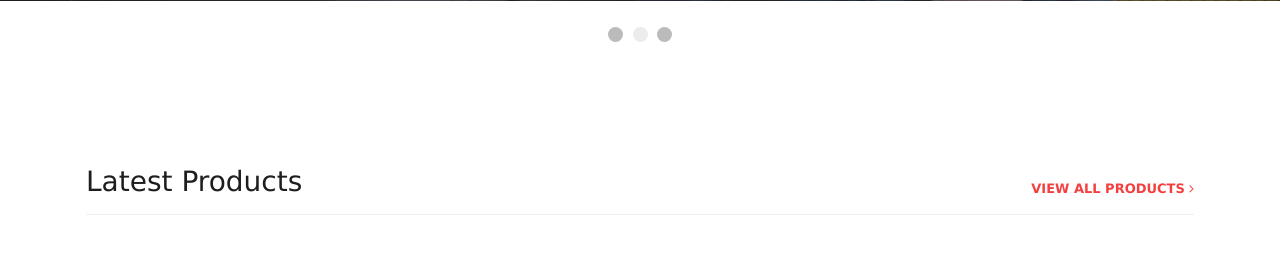
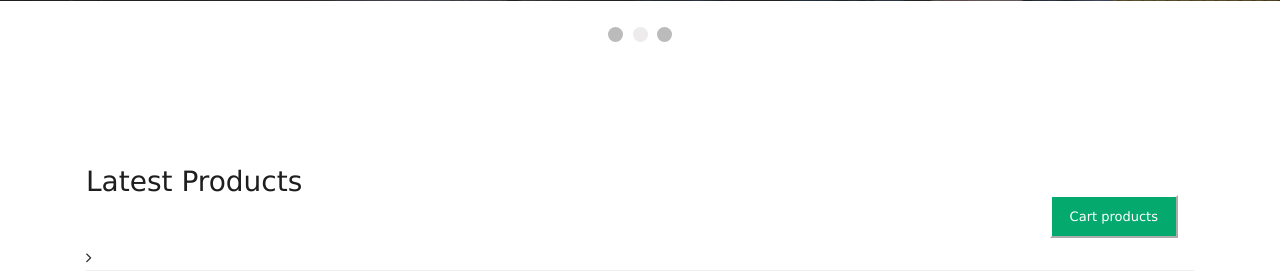
Before and after one commit to DhyanTD/E-Commerce, a Flask app: page / in a window 1280 px wide. Shown: the part 679-952 px from the top of the page. Run offline with Flask 2, Linux system fonts and the light colour scheme; data comes from the database, SQL or seed files in the repository; some libraries are stand-ins or nearby versions.

Commit message:
Update c_index.html

```diff
--- a/templates/c_index.html
+++ b/templates/c_index.html
@@ -152,7 +152,10 @@ margin-left: auto;
         <div class="col-md-12">
           <div class="section-heading">
             <h2>Latest Products</h2>
-            <a href="products.html">view all products <i class="fa fa-angle-right"></i></a>
+            <div class="container" style="background-color:#ffffff; padding-left: 50%;">
+              <a href="/c_cart.html">
+                  <button type="button" class="cancelbtn" style="color: rgb(255, 255, 255);" style="border: #000000;">Cart products</button></a>
+          </div><i class="fa fa-angle-right"></i>
           </div>
         </div>
         {% for prdcts in products %}
@@ -171,7 +174,11 @@ margin-left: auto;
                 <li><i class="fa fa-star"></i></li>
                 <li><i class="fa fa-star"></i></li>
               </ul>
-              <span>Reviews (24)</span>
+              <div class="container" style="background-color:#ffffff; padding-left: 50%;">
+                <a href="/">
+                    <button type="button" class="cancelbtn" style="color: rgb(255, 255, 255);"
+                        style="border: #000000;">Add to Cart</button></a>
+            </div>
             </div>
           </div>
         </div>
```
